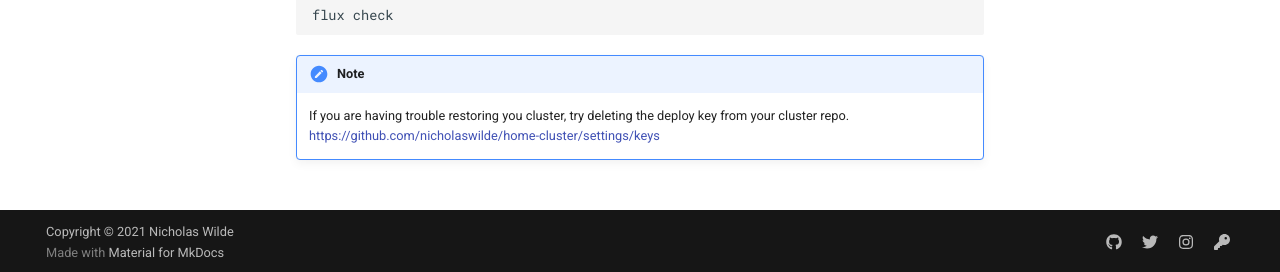
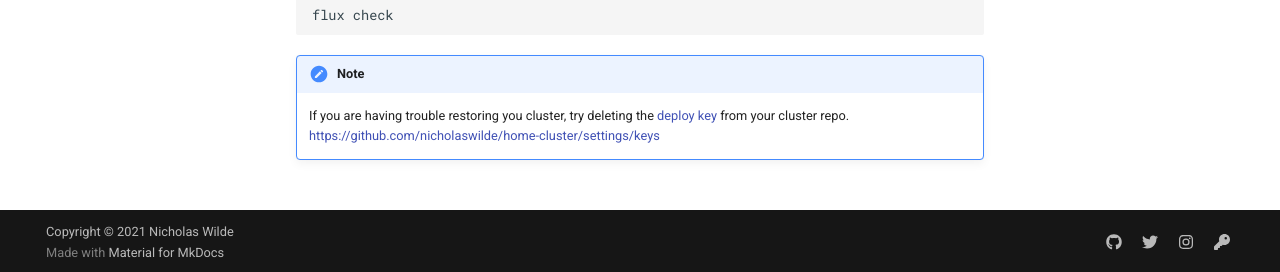
Before and after one commit to nicholaswilde/home-cluster, an MkDocs documentation site: the page built from docs/restoration.md, in a window 1280 px wide. Shown: the part 625-897 px from the top of the page. Built offline with MkDocs 1.6.1 and Material for MkDocs 9.7.7, drawn with Linux system fonts in a browser that asks for light colours; comment, search, counter and statistics services are not loaded; part of the change alters nothing that is shown.

````diff
--- a/docs/restoration.md
+++ b/docs/restoration.md
@@ -30,6 +30,8 @@ flux check
 ```
 
 !!! Note
-    If you are having trouble restoring you cluster, try deleting the deploy key
-    from your cluster repo.
+    If you are having trouble restoring you cluster, try deleting the
+    [deploy key][1] from your cluster repo.
     https://github.com/nicholaswilde/home-cluster/settings/keys
+
+[1]: https://docs.github.com/en/developers/overview/managing-deploy-keys#deploy-keys
````
Also changed, not shown: 1 other file.
